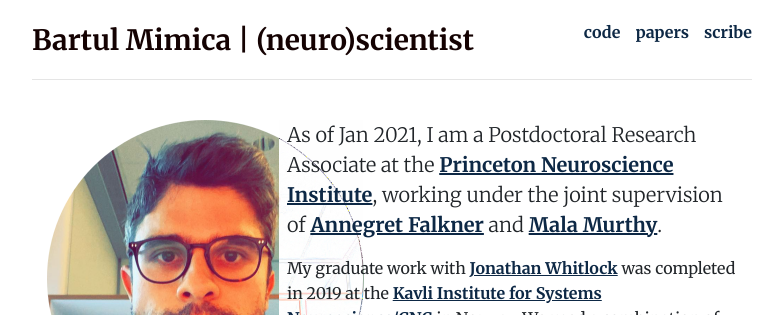
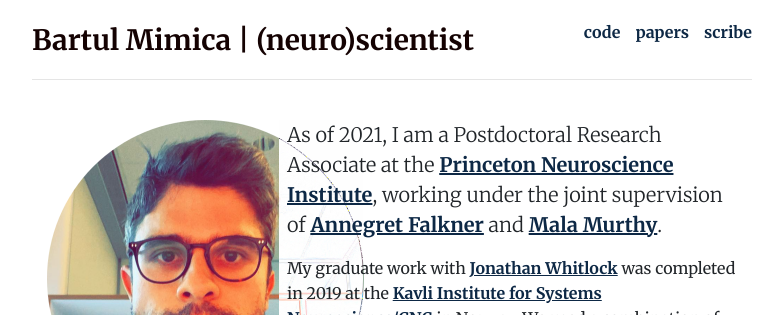
Before and after one commit to bartulem/bartulem.github.io, a Jekyll site: the page built from index.html, in a window 1280 px wide. Shown: the top 315 px of the page, without its empty margins (248-1031 px from the left). Built offline with Jekyll 4.4.1, drawn with Linux system fonts in a browser that asks for light colours; nearby versions of some CDN libraries; comment, search, counter and statistics services are not loaded; a style sheet for code colours, icons or effects is not loaded.

Commit message:
update main page info

```diff
--- a/index.html
+++ b/index.html
@@ -12,7 +12,7 @@
 	<img  class="img-custom" alt="motion" src="img/yuon-circle.png">
 	</div>
 	<div itemscope itemtype="http://data-vocabulary.org/Person" class="col-sm-8">
-	<p class="lead">As of Jan 2021, I am a Postdoctoral Research Associate at the <a style= "text-decoration: underline" target="_blank" href="https://pni.princeton.edu/">Princeton Neuroscience Institute</a>, working under the joint supervision of <a style= "text-decoration: underline" target="_blank" href="https://www.falknerlab.com/">Annegret Falkner</a> and <a style= "text-decoration: underline" target="_blank" href="https://murthylab.princeton.edu/">Mala Murthy</a>.</p>
+	<p class="lead">As of 2021, I am a Postdoctoral Research Associate at the <a style= "text-decoration: underline" target="_blank" href="https://pni.princeton.edu/">Princeton Neuroscience Institute</a>, working under the joint supervision of <a style= "text-decoration: underline" target="_blank" href="https://www.falknerlab.com/">Annegret Falkner</a> and <a style= "text-decoration: underline" target="_blank" href="https://murthylab.princeton.edu/">Mala Murthy</a>.</p>
 
 	<p>My graduate work with <a style= "text-decoration: underline" target="_blank" href="https://www.whitlocklab.org/">Jonathan Whitlock</a> was completed in 2019 at the <a style= "text-decoration: underline" target="_blank" href="https://www.ntnu.edu/kavli">Kavli Institute for Systems Neuroscience/CNC</a> in Norway. We used a combination of electrophysiology, optogenetics and computational methods to study how associative cortices encode body posture in freely moving rats. A part of this project was <a style= "text-decoration: underline" target="_blank" href="https://science.sciencemag.org/content/362/6414/584">published</a> in <i>Science</i>.
 
```
